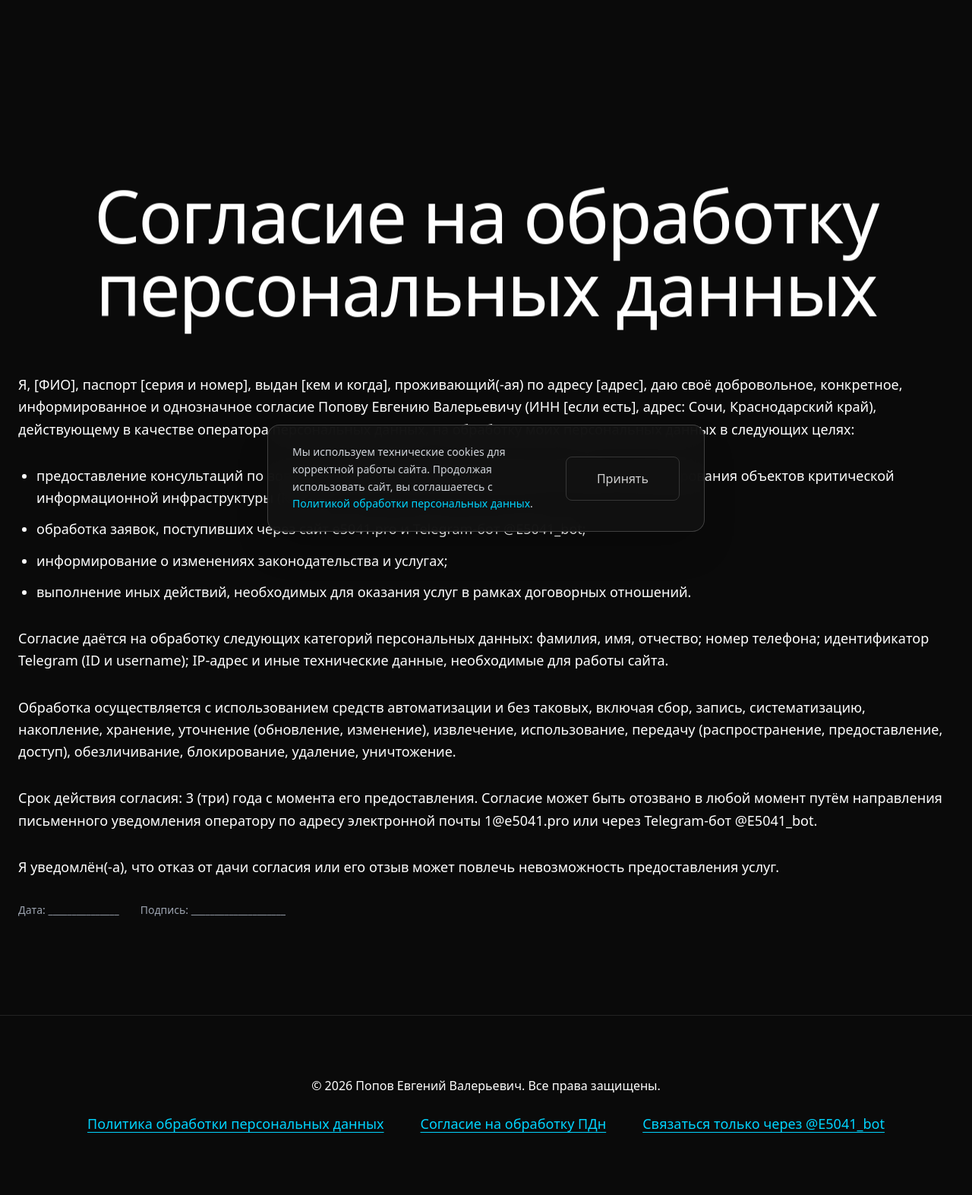
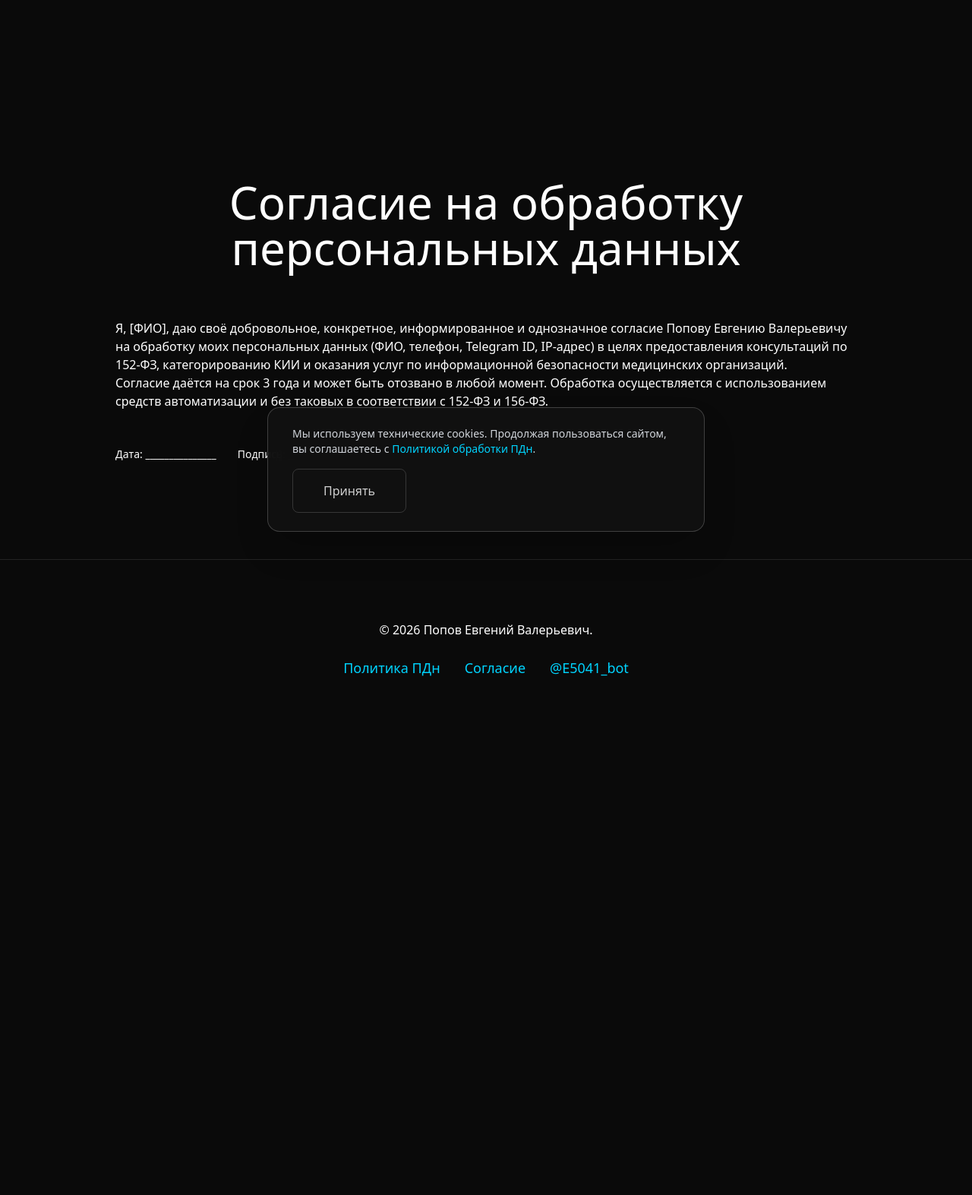
Before and after one commit to Mitrait/E5041, a Django app: page /soglasie/ in a window 1280 px wide. Shown: the part 76-1649 px from the top of the page at 76% size. After the commit the page ends 966 px from the top, so only its background shows below. Run offline with Django 5.2, Linux system fonts and the light colour scheme; some libraries are stand-ins or nearby versions.

```diff
--- a/main/templates/base.html
+++ b/main/templates/base.html
@@ -3,7 +3,7 @@
 <head>
     <meta charset="UTF-8">
     <meta name="viewport" content="width=device-width, initial-scale=1.0">
-    <title>E5041.pro — Защита персональных данных 152-ФЗ</title>
+    <title>E5041.pro — Защита персональных данных 152-ФЗ Сочи</title>
     <script src="https://cdn.tailwindcss.com"></script>
     <link href="https://unpkg.com/aos@2.3.1/dist/aos.css" rel="stylesheet">
     <script src="https://unpkg.com/aos@2.3.1/dist/aos.js"></script>
@@ -11,7 +11,6 @@
     <style>
         @keyframes float3d { 0%,100% {transform:translateY(0) rotate3d(0,0,0,0deg);} 50% {transform:translateY(-8px) rotate3d(2,2,0,2deg);} }
         .float-3d {animation:float3d 6s ease-in-out infinite;}
-        .card-hover {transition:all .4s cubic-bezier(0.4,0,0.2,1);}
         .card-hover:hover {transform:translateY(-12px) rotate3d(1,1,0,3deg); box-shadow:0 25px 50px -12px rgb(0 212 255 / 0.25);}
         .btn-thin {border:1px solid rgba(255,255,255,0.2); opacity:0.8; transition:all .3s;}
         .btn-thin:hover {opacity:1; box-shadow:0 0 20px #00D4FF;}
@@ -36,38 +35,28 @@
         {% block content %}{% endblock %}
     </main>
 
-    <!-- Cookie-баннер -->
+    <!-- Улучшенный Cookie-баннер -->
     <div id="cookie-banner" class="fixed bottom-6 left-1/2 -translate-x-1/2 bg-[#111]/95 backdrop-blur-lg border border-white/20 rounded-2xl px-8 py-6 max-w-xl w-11/12 shadow-2xl z-50 hidden">
-        <div class="flex flex-col md:flex-row items-center justify-between gap-6">
-            <p class="text-sm text-gray-300 leading-relaxed">
-                Мы используем технические cookies для корректной работы сайта. Продолжая использовать сайт, вы соглашаетесь с
-                <a href="/politika/" class="text-[#00D4FF] hover:underline">Политикой обработки персональных данных</a>.
-            </p>
-            <button id="accept-cookies" class="btn-thin px-10 py-4 text-base rounded-[8px] whitespace-nowrap">
-                Принять
-            </button>
-        </div>
+        <p class="text-sm text-gray-300">Мы используем технические cookies. Продолжая пользоваться сайтом, вы соглашаетесь с <a href="/politika/" class="text-[#00D4FF]">Политикой обработки ПДн</a>.</p>
+        <button id="accept-cookies" class="btn-thin mt-4 px-10 py-4 text-base rounded-[8px]">Принять</button>
     </div>
 
-    <footer class="py-20 border-t border-white/10 text-center text-base">
-        <p class="mb-6">© 2026 Попов Евгений Валерьевич. Все права защищены.</p>
-        <div class="flex flex-wrap justify-center gap-8 md:gap-12">
-            <a href="/politika/" class="text-[#00D4FF] hover:text-[#00D4FF]/80 transition-colors underline underline-offset-4 text-lg">Политика обработки персональных данных</a>
-            <a href="/soglasie/" class="text-[#00D4FF] hover:text-[#00D4FF]/80 transition-colors underline underline-offset-4 text-lg">Согласие на обработку ПДн</a>
-            <a href="https://t.me/E5041_bot" class="text-[#00D4FF] hover:text-[#00D4FF]/80 transition-colors underline underline-offset-4 text-lg">Связаться только через @E5041_bot</a>
+    <footer class="py-20 border-t border-white/10 text-center">
+        <p class="mb-6">© 2026 Попов Евгений Валерьевич.</p>
+        <div class="flex flex-wrap justify-center gap-8 text-lg">
+            <a href="/politika/" class="text-[#00D4FF] hover:underline">Политика ПДн</a>
+            <a href="/soglasie/" class="text-[#00D4FF] hover:underline">Согласие</a>
+            <a href="https://t.me/E5041_bot" class="text-[#00D4FF] hover:underline">@E5041_bot</a>
         </div>
     </footer>
 
     <script>
-        if (!localStorage.getItem('cookiesAccepted')) {
-            document.getElementById('cookie-banner').classList.remove('hidden');
-        }
-        document.getElementById('accept-cookies').addEventListener('click', function() {
+        if (!localStorage.getItem('cookiesAccepted')) document.getElementById('cookie-banner').classList.remove('hidden');
+        document.getElementById('accept-cookies').addEventListener('click', () => {
             localStorage.setItem('cookiesAccepted', 'true');
             document.getElementById('cookie-banner').classList.add('hidden');
         });
     </script>
-
-    <script>AOS.init({once: true, duration: 800});</script>
+    <script>AOS.init({once:true});</script>
 </body>
 </html>
--- a/main/templates/soglasie.html
+++ b/main/templates/soglasie.html
@@ -1,29 +1,9 @@
 {% extends 'base.html' %}
 {% block content %}
-<div class="max-w-5xl mx-auto px-6 py-32 pt-48 prose prose-invert max-w-none">
-    <h1 class="text-6xl md:text-8xl font-thin leading-tight tracking-tight text-center mb-16 float-3d">
-        Согласие на обработку персональных данных
-    </h1>
-
-    <div class="text-lg leading-relaxed space-y-8">
-        <p>Я, <span class="font-medium">[ФИО]</span>, паспорт <span class="font-medium">[серия и номер]</span>, выдан <span class="font-medium">[кем и когда]</span>, проживающий(-ая) по адресу <span class="font-medium">[адрес]</span>, даю своё добровольное, конкретное, информированное и однозначное согласие Попову Евгению Валерьевичу (ИНН [если есть], адрес: Сочи, Краснодарский край), действующему в качестве оператора персональных данных, на обработку моих персональных данных в следующих целях:</p>
-
-        <ul class="list-disc pl-6 space-y-3">
-            <li>предоставление консультаций по вопросам защиты персональных данных (152-ФЗ) и категорирования объектов критической информационной инфраструктуры (КИИ);</li>
-            <li>обработка заявок, поступивших через сайт e5041.pro и Telegram-бот @E5041_bot;</li>
-            <li>информирование о изменениях законодательства и услугах;</li>
-            <li>выполнение иных действий, необходимых для оказания услуг в рамках договорных отношений.</li>
-        </ul>
-
-        <p>Согласие даётся на обработку следующих категорий персональных данных: фамилия, имя, отчество; номер телефона; идентификатор Telegram (ID и username); IP-адрес и иные технические данные, необходимые для работы сайта.</p>
-
-        <p>Обработка осуществляется с использованием средств автоматизации и без таковых, включая сбор, запись, систематизацию, накопление, хранение, уточнение (обновление, изменение), извлечение, использование, передачу (распространение, предоставление, доступ), обезличивание, блокирование, удаление, уничтожение.</p>
-
-        <p>Срок действия согласия: 3 (три) года с момента его предоставления. Согласие может быть отозвано в любой момент путём направления письменного уведомления оператору по адресу электронной почты 1@e5041.pro или через Telegram-бот @E5041_bot.</p>
-
-        <p>Я уведомлён(-а), что отказ от дачи согласия или его отзыв может повлечь невозможность предоставления услуг.</p>
-
-        <p class="text-sm text-gray-400 mt-12">Дата: _______________  Подпись: ____________________</p>
-    </div>
+<div class="max-w-5xl mx-auto px-6 py-32 pt-48 prose prose-invert">
+    <h1 class="text-6xl font-thin text-center mb-16">Согласие на обработку персональных данных</h1>
+    <p>Я, [ФИО], даю своё добровольное, конкретное, информированное и однозначное согласие Попову Евгению Валерьевичу на обработку моих персональных данных (ФИО, телефон, Telegram ID, IP-адрес) в целях предоставления консультаций по 152-ФЗ, категорированию КИИ и оказания услуг по информационной безопасности медицинских организаций.</p>
+    <p>Согласие даётся на срок 3 года и может быть отозвано в любой момент. Обработка осуществляется с использованием средств автоматизации и без таковых в соответствии с 152-ФЗ и 156-ФЗ.</p>
+    <p class="text-sm mt-12">Дата: _______________  Подпись: ____________________</p>
 </div>
 {% endblock %}
--- a/requirements.txt
+++ b/requirements.txt
@@ -3,5 +3,3 @@ django-environ==0.12.0
 whitenoise==6.9.0
 requests==2.32.3
 gunicorn==23.0.0
-# !!!!!ВАЖНО УЧТИ ПРИ СБОРКЕ - pydantic-core решён навсегда через PyO3 ABI3
-# библиотека видит Python 3.14 без recompilation — указать в requirements.txt и README
```
